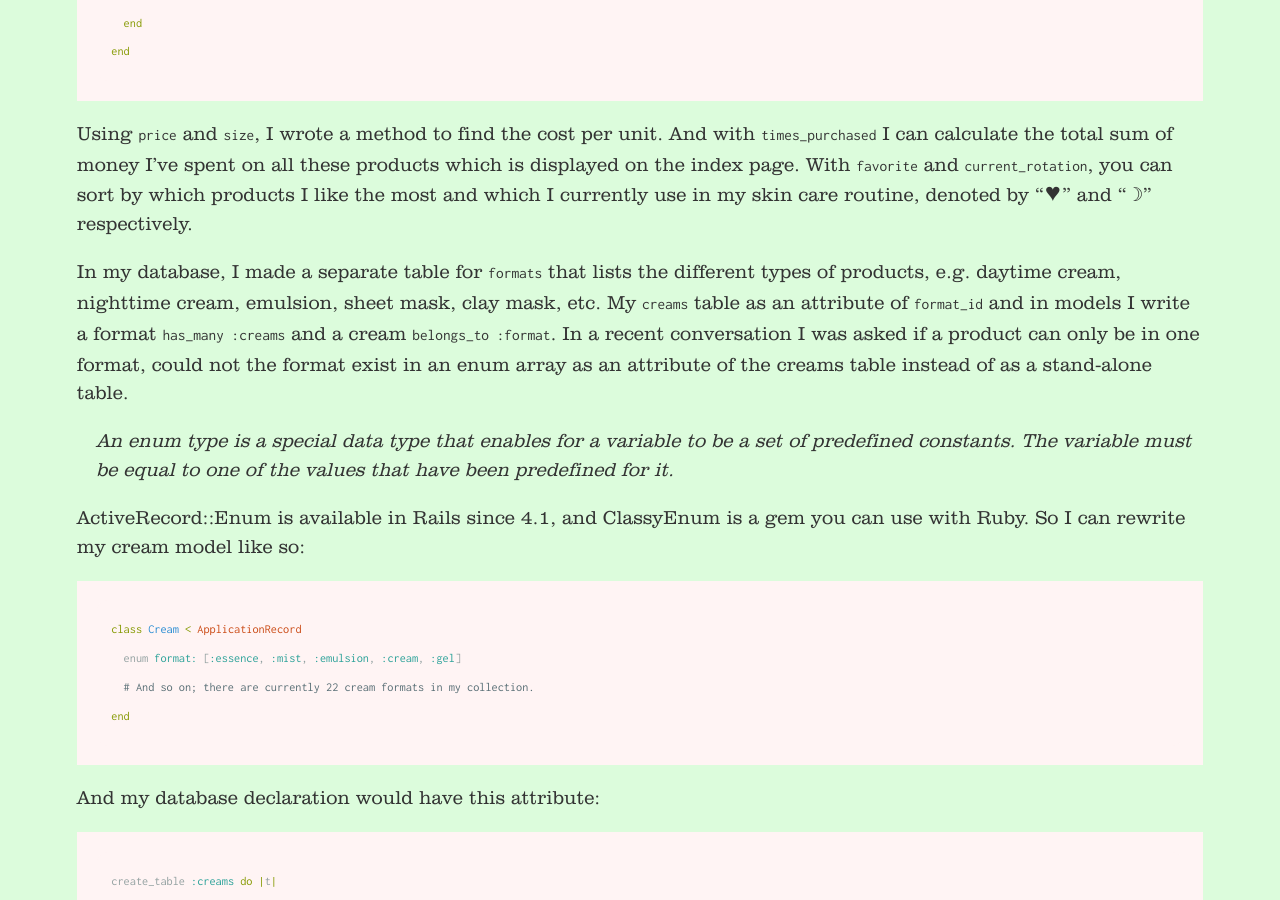
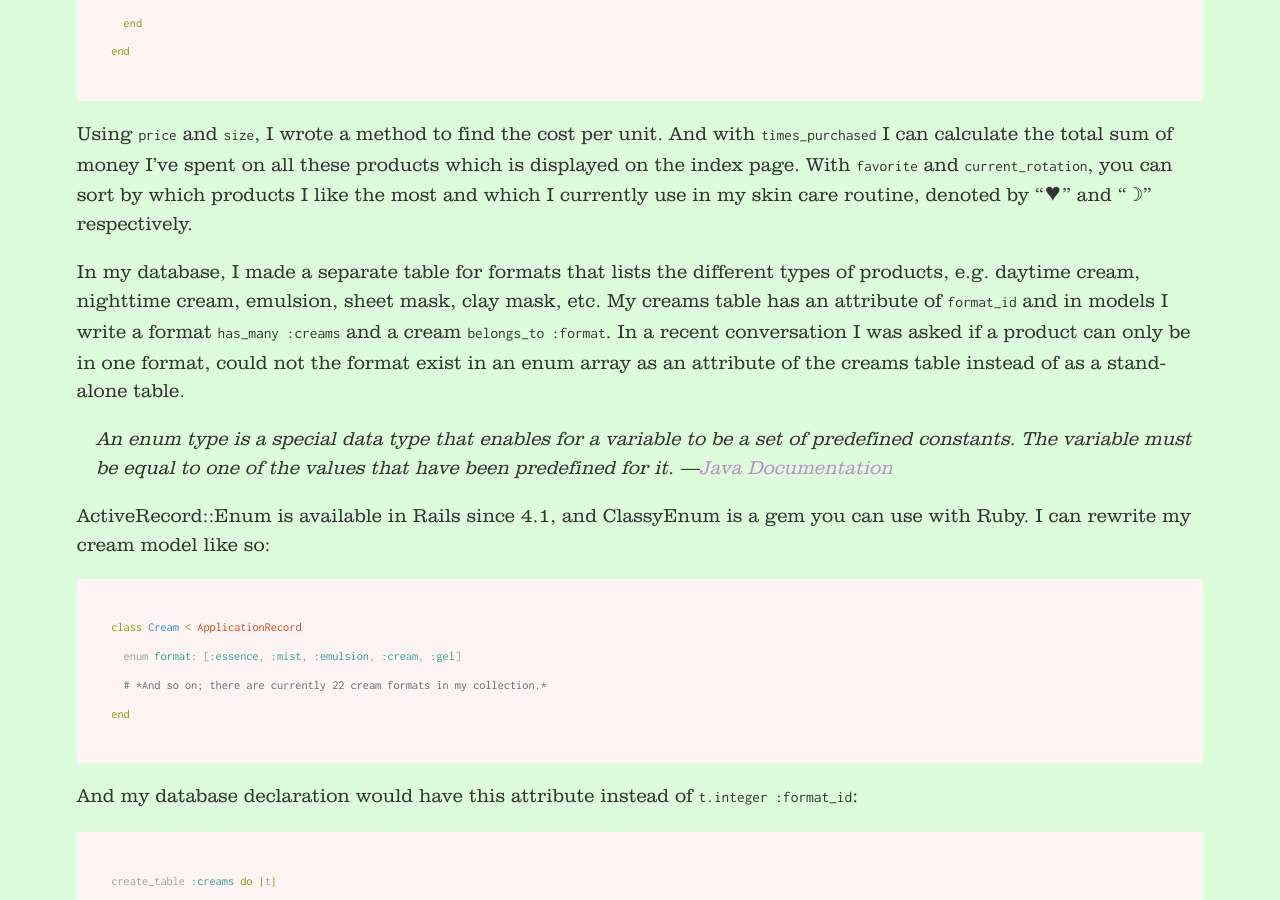
Before and after one commit to jingyufanclub/bloggo, a Jekyll site: the page built from _posts/2017-05-07-creamy-app.md, in a window 1280 px wide and 900 px high, scrolled down 1140 px. Built offline with Jekyll 4.4.1, drawn with Linux system fonts in a browser that asks for light colours.

Commit message:
fix typos in post

````diff
--- a/_posts/2017-05-07-creamy-app.md
+++ b/_posts/2017-05-07-creamy-app.md
@@ -24,18 +24,19 @@
 ```
 Using `price` and `size`, I wrote a method to find the cost per unit. And with `times_purchased` I can calculate the total sum of money I've spent on all these products which is displayed on the index page. With `favorite` and `current_rotation`, you can sort by which products I like the most and which I currently use in my skin care routine, denoted by "♥" and "☽" respectively.
 
-In my database, I made a separate table for `formats` that lists the different types of products, e.g. daytime cream, nighttime cream, emulsion, sheet mask, clay mask, etc. My `creams` table as an attribute of `format_id` and in models I write a format `has_many :creams` and a cream `belongs_to :format`. In a recent conversation I was asked if a product can only be in one format, could not the format exist in an enum array as an attribute of the creams table instead of as a stand-alone table.
+In my database, I made a separate table for formats that lists the different types of products, e.g. daytime cream, nighttime cream, emulsion, sheet mask, clay mask, etc. My creams table has an attribute of `format_id` and in models I write a format `has_many :creams` and a cream `belongs_to :format`. In a recent conversation I was asked if a product can only be in one format, could not the format exist in an enum array as an attribute of the creams table instead of as a stand-alone table.
 
 >An enum type is a special data type that enables for a variable to be a set of predefined constants. The variable must be equal to one of the values that have been predefined for it.
+—[Java Documentation](https://docs.oracle.com/javase/tutorial/java/javaOO/enum.html)
 
-ActiveRecord::Enum is available in Rails since 4.1, and ClassyEnum is a gem you can use with Ruby. So I can rewrite my cream model like so:
+ActiveRecord::Enum is available in Rails since 4.1, and ClassyEnum is a gem you can use with Ruby. I can rewrite my cream model like so:
 ```ruby
 class Cream < ApplicationRecord
   enum format: [:essence, :mist, :emulsion, :cream, :gel]
-  # And so on; there are currently 22 cream formats in my collection.
+  # *And so on; there are currently 22 cream formats in my collection.*
 end
 ```
-And my database declaration would have this attribute:
+And my database declaration would have this attribute instead of `t.integer :format_id`:
 ```ruby
 create_table :creams do |t|
   t.column :format, :integer, default: 0
````
